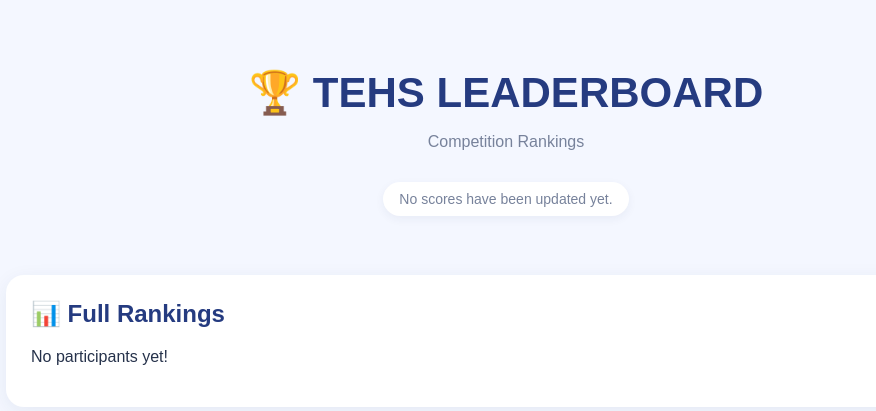
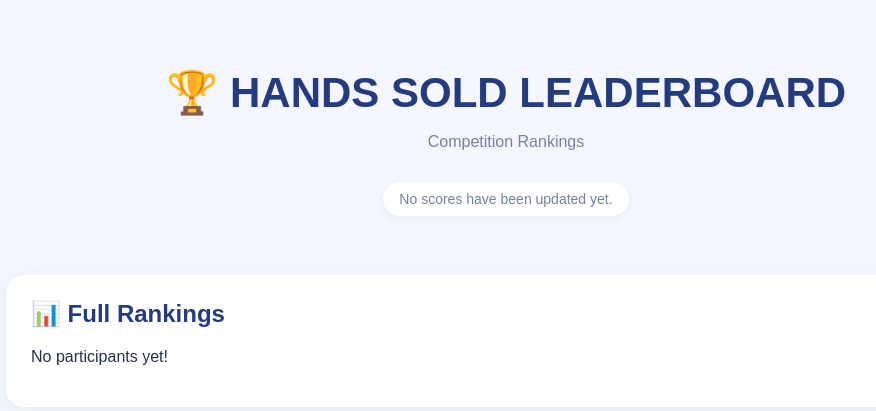
Before and after one commit to Dan5225/McDonaldsWorkLeaderboard, a Django app: page /leaderboard/ in a window 1280 px wide. Shown: the top 411 px of the page, without its empty margins (134-1010 px from the left). Run offline with Django 5.2, Linux system fonts and the light colour scheme; data that the repository does not hold is empty.

Commit message:
changed TEHS to hands

```diff
--- a/maccaswork/leaderboardapp/templates/leaderboardapp/leaderboard.html
+++ b/maccaswork/leaderboardapp/templates/leaderboardapp/leaderboard.html
@@ -60,19 +60,19 @@
 
         .first {
             background: #ffe69a;
-            min-height: 220px;
+            min-height: 230px;
             order: 2;
         }
 
         .second {
             background: #dce4f1;
-            min-height: 170px;
+            min-height: 185px;
             order: 1;
         }
 
         .third {
             background: #f5c9a9;
-            min-height: 130px;
+            min-height: 155px;
             order: 3;
         }
 
@@ -216,7 +216,7 @@
 <div class="container">
 
 <div class="header">
-    <h1>🏆 TEHS LEADERBOARD</h1>
+    <h1>🏆 HANDS SOLD LEADERBOARD</h1>
     <p>Competition Rankings</p>
 
     {% if last_updated %}
@@ -275,7 +275,7 @@
             </div>
 
             <div class="points">
-                {{ person.tehs }} TEHS
+                {{ person.tehs }} HANDS
             </div>
 
         </div>
```
